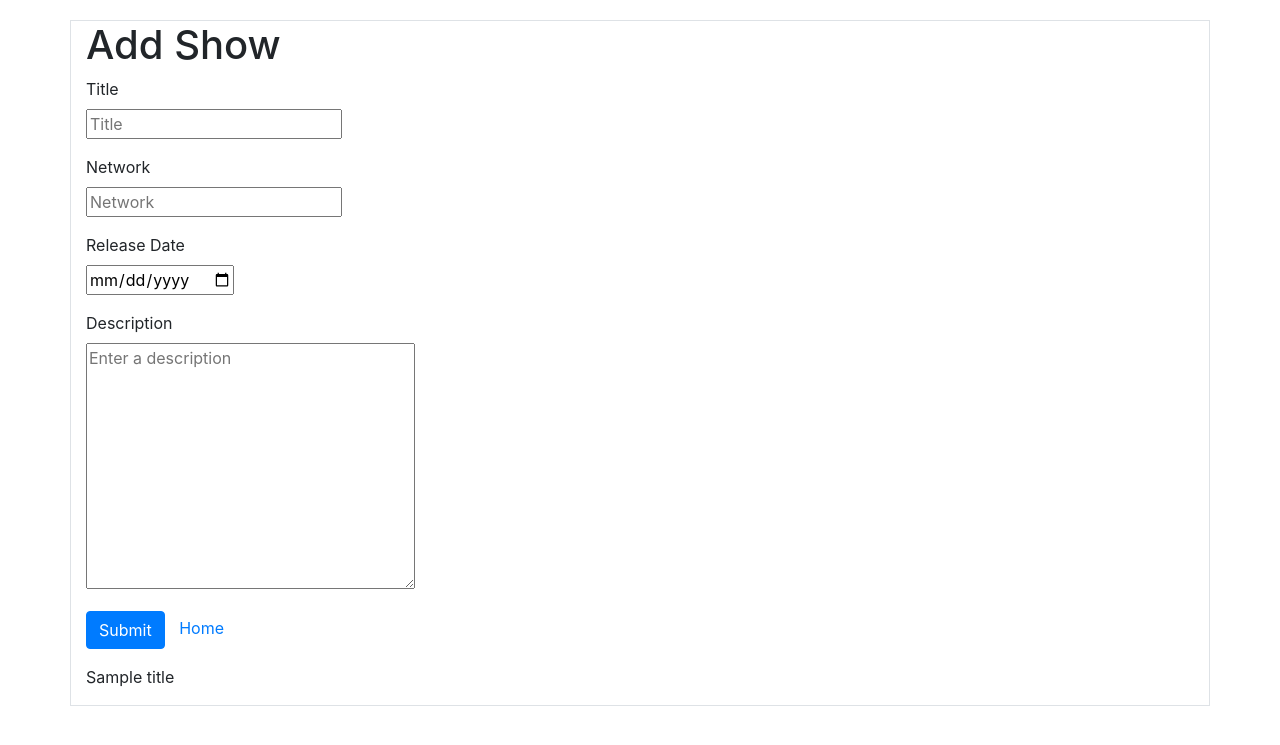
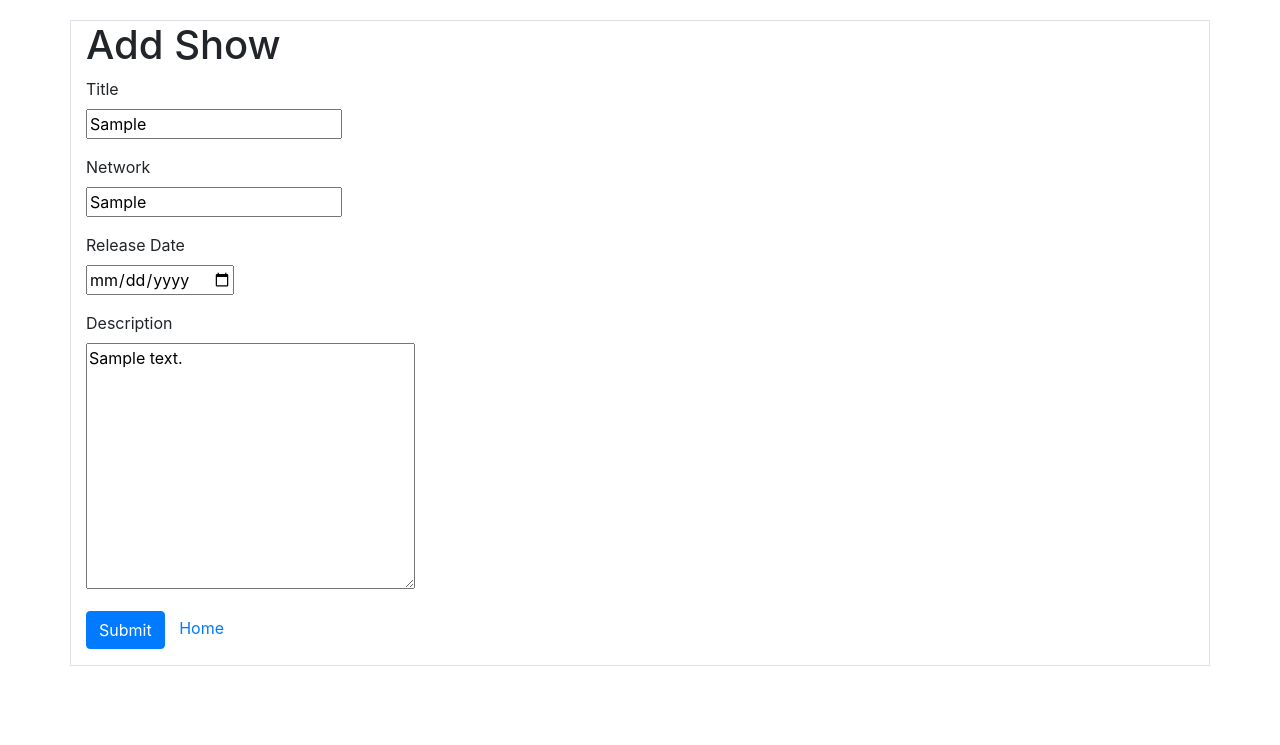
Before and after one commit to Mira-Williams/Coding-Dojo, a Django app: template tv_shows/main/templates/add_form.html in a window 1280 px wide. Shown: the top 745 px of the page. Run offline with Django 3.2, Linux system fonts and the light colour scheme; the template is opened without the code that fills it: most values are stand-ins (such as "Sample title", 1, 10 or a date in 2020); some libraries are stand-ins or nearby versions.

Commit message:
add auto values for add_show

```diff
--- a/tv_shows/main/templates/add_form.html
+++ b/tv_shows/main/templates/add_form.html
@@ -22,28 +22,27 @@
             <div class="form-group">
                 <label for="title">Title</label>
                 <br>
-                <input type="text" name="title" placeholder="Title">
+                <input type="text" name="title" placeholder="Title" value={{title}}>
             </div>
             <div class="form-group">
                 <label for="network">Network</label>
                 <br>
-                <input type="text" name="network" placeholder="Network">
+                <input type="text" name="network" placeholder="Network" value={{network}}>
             </div>
             <div class="form-group">
                 <label for="release_date">Release Date</label>
                 <br>
-                <input type="date" name="release_date">
+                <input type="date" name="release_date" value={{release_date}}>
             </div>
             <div class="form-group">
                 <label for="description">Description</label>
                 <br>
-                <textarea name="description" cols="30" rows="10" placeholder="Enter a description"></textarea>
+                <textarea name="description" cols="30" rows="10" placeholder="Enter a description">{{description}}</textarea>
             </div>
             <div class="form-group">
                 <button type="submit" class="btn btn-primary" style="margin-right: 10px;">Submit</button>
                 <a href="/home">Home</a>
             </div>
-            <p>{{ title }}</p>
         </form>
     </div>
 </body>
```
Also changed, not shown: tv_shows/main/views.py (+8 -1 lines).
